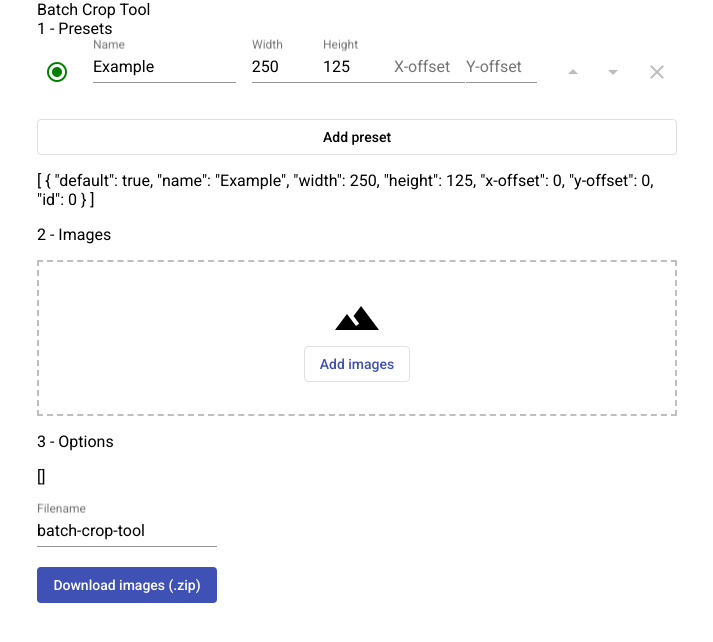
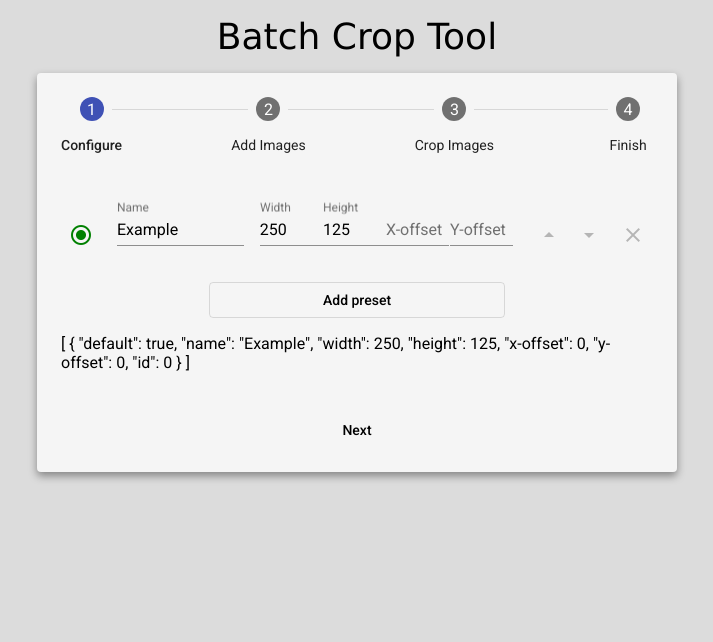
Before and after one commit to f-tsang/batch-crop-tool, an Angular app: page / in a window 1280 px wide. Shown: the top 642 px of the page, without its empty margins (283-996 px from the left). Built offline with nearby package versions, Linux system fonts and the light colour scheme.

Commit message:
Refactor. Added styles.

```diff
--- a/package.json
+++ b/package.json
@@ -21,6 +21,7 @@
     "@angular/platform-browser": "~9.1.9",
     "@angular/platform-browser-dynamic": "~9.1.9",
     "@angular/router": "~9.1.9",
+    "file-saver": "^2.0.2",
     "jszip": "^3.5.0",
     "rxjs": "~6.5.4",
     "tslib": "^1.10.0",
@@ -30,6 +31,7 @@
     "@angular-devkit/build-angular": "~0.901.7",
     "@angular/cli": "~9.1.7",
     "@angular/compiler-cli": "~9.1.9",
+    "@types/file-saver": "^2.0.1",
     "@types/jasmine": "~3.5.0",
     "@types/jasminewd2": "~2.0.3",
     "@types/node": "^12.11.1",
--- a/src/app/app.component.ts
+++ b/src/app/app.component.ts
@@ -1,23 +1,120 @@
-import { Component } from '@angular/core'
+import { Component, OnInit } from '@angular/core'
+import { FormBuilder, FormGroup, Validators } from '@angular/forms'
 
 @Component({
   selector: 'app-root',
   template: `
-    <header>Batch Crop Tool</header>
-    <app-crop-presets></app-crop-presets>
-    <app-image-selector></app-image-selector>
-    <app-image-processor></app-image-processor>
+    <header class="title">Batch Crop Tool</header>
+    <div class="container">
+      <!-- TODO - linear="true" -->
+      <mat-horizontal-stepper labelPosition="bottom" #stepper>
+        <mat-step [stepControl]="firstFormGroup">
+          <form [formGroup]="firstFormGroup" [style.height]="'100%'">
+            <ng-template matStepLabel>Configure</ng-template>
+            <app-crop-presets></app-crop-presets>
+            <input type="hidden" formControlName="firstCtrl" required />
+            <div class="stepper-buttons">
+              <button mat-button matStepperNext>Next</button>
+            </div>
+          </form>
+        </mat-step>
+        <mat-step [stepControl]="secondFormGroup">
+          <form [formGroup]="secondFormGroup">
+            <ng-template matStepLabel>Add Images</ng-template>
+            <app-image-selector-picker #picker></app-image-selector-picker>
+            <input type="hidden" formControlName="secondCtrl" required />
+            <div class="stepper-buttons">
+              <button mat-button matStepperPrevious>Back</button>
+              <button mat-button matStepperNext>Next</button>
+            </div>
+          </form>
+        </mat-step>
+        <mat-step [stepControl]="thirdFormGroup">
+          <form [formGroup]="thirdFormGroup">
+            <ng-template matStepLabel>Crop Images</ng-template>
+            <app-image-selector-viewer
+              #viewer
+              [images]="picker.images"
+              (remove)="picker.remove($event)"
+            ></app-image-selector-viewer>
+            <input type="hidden" formControlName="thirdCtrl" required />
+            <div class="stepper-buttons">
+              <button mat-button matStepperPrevious>Back</button>
+              <button mat-button matStepperNext>Next</button>
+            </div>
+          </form>
+        </mat-step>
+        <mat-step [stepControl]="fourthFormGroup">
+          <form [formGroup]="fourthFormGroup">
+            <ng-template matStepLabel>Finish</ng-template>
+            <app-image-processor
+              [images]="viewer.croppedImages"
+            ></app-image-processor>
+            <input type="hidden" formControlName="fourthCtrl" required />
+            <div class="stepper-buttons">
+              <!-- TODO - Reset to add images -->
+              <button mat-button color="warn">Reset</button>
+              <button mat-button matStepperPrevious>Back</button>
+            </div>
+          </form>
+        </mat-step>
+      </mat-horizontal-stepper>
+    </div>
+    <!-- Overlay -->
     <app-overlay></app-overlay>
   `,
-  // TODO - Section colours: blue, pink, light gray, dark gray
   styles: [
     `
       :host {
         display: grid;
         grid-auto-columns: 40rem;
+        grid-auto-rows: max-content;
         justify-content: center;
+        height: 100%;
+        background: gainsboro;
+        overflow: auto;
+      }
+      .title {
+        margin-top: 16px;
+        text-align: center;
+        font-size: 36px;
+        font-family: 'Lucida Sans Unicode', 'Lucida Grande', sans-serif;
+      }
+      .container {
+        margin: 16px 0;
+        overflow: hidden;
+        box-shadow: 0px 4px 8px 0px rgba(0, 0, 0, 0.4);
+        border-radius: 4px;
+        background: whitesmoke;
+      }
+      .stepper-buttons {
+        margin-top: 24px;
+        display: grid;
+        grid-auto-flow: column;
       }
     `
   ]
 })
-export class AppComponent {}
+export class AppComponent implements OnInit {
+  // TODO - Link components with the form groups
+  firstFormGroup: FormGroup
+  secondFormGroup: FormGroup
+  thirdFormGroup: FormGroup
+  fourthFormGroup: FormGroup
+
+  constructor(private formBuilder: FormBuilder) {}
+  ngOnInit() {
+    this.firstFormGroup = this.formBuilder.group({
+      firstCtrl: ['', Validators.compose([Validators.required])]
+    })
+    this.secondFormGroup = this.formBuilder.group({
+      secondCtrl: ''
+    })
+    this.thirdFormGroup = this.formBuilder.group({
+      thirdCtrl: ''
+    })
+    this.fourthFormGroup = this.formBuilder.group({
+      fourthCtrl: ''
+    })
+  }
+}
--- a/src/app/core/image-preset.service.ts
+++ b/src/app/core/image-preset.service.ts
@@ -20,6 +20,9 @@ export class CropPreset {
   }
 }
 
+/**
+ * TODO - R/W from IDB
+ */
 @Injectable({
   providedIn: 'root'
 })
--- a/src/app/crop-presets/crop-presets.component.ts
+++ b/src/app/crop-presets/crop-presets.component.ts
@@ -7,7 +7,6 @@ export const cropDimensions = ['width', 'height', 'x-offset', 'y-offset']
 @Component({
   selector: 'app-crop-presets',
   template: `
-    <header>1 - Presets</header>
     <div class="preset-list">
       <div
         class="preset-option"
@@ -26,12 +25,16 @@ export const cropDimensions = ['width', 'height', 'x-offset', 'y-offset']
           mat-icon-button
         >
           <ng-container
-            *ngIf="preset['default']; then defaultPreset; else altPreset"
+            *ngIf="
+              preset['default'];
+              then presetIsDefault;
+              else presetNotDefault
+            "
           ></ng-container>
-          <ng-template #defaultPreset>
+          <ng-template #presetIsDefault>
             <mat-icon>radio_button_checked</mat-icon>
           </ng-template>
-          <ng-template #altPreset>
+          <ng-template #presetNotDefault>
             <mat-icon>radio_button_unchecked</mat-icon>
           </ng-template>
         </button>
@@ -48,6 +51,7 @@ export const cropDimensions = ['width', 'height', 'x-offset', 'y-offset']
             <mat-label>{{ cropDim | titlecase }}</mat-label>
             <input
               type="number"
+              [min]="cropDim === 'height' || cropDim === 'width' ? 1 : 0"
               [value]="preset[cropDim] || ''"
               (change)="updateCropDimension(cropDim, $event.target.value, i)"
               matInput
@@ -89,16 +93,20 @@ export const cropDimensions = ['width', 'height', 'x-offset', 'y-offset']
     >
       Add preset
     </button>
-    <p>{{ imagePreset.presets | async | json }}</p>
+
+    <p [style.grid-area]="'c'">{{ imagePreset.presets | async | json }}</p>
   `,
   styles: [
     `
       :host {
         display: grid;
-        grid-auto-columns: auto;
-        max-width: 40rem;
+        grid-template:
+          'a a a' auto
+          '. b .' auto
+          'c c c' auto / 0.25fr 0.5fr 0.25fr;
       }
       .preset-list {
+        grid-area: a;
         display: flex;
         flex-flow: column nowrap;
       }
@@ -119,6 +127,7 @@ export const cropDimensions = ['width', 'height', 'x-offset', 'y-offset']
         gap: 0.25rem;
       }
       .preset-button {
+        grid-area: b;
         margin-top: 1rem;
       }
       .close-button:hover:not(:disabled) {
@@ -136,6 +145,12 @@ export class CropPresetsComponent {
   }
 
   updateCropDimension(key: string, value: string, index: number) {
-    this.imagePreset.updatePreset(key, Number(value), index)
+    let validValue = Number(value)
+    if ((key === 'height' || key === 'width') && validValue < 1) {
+      validValue = 1
+    } else if (validValue < 0) {
+      validValue = 0
+    }
+    this.imagePreset.updatePreset(key, validValue, index)
   }
 }
--- a/src/app/image-processor/image-processor.component.ts
+++ b/src/app/image-processor/image-processor.component.ts
@@ -4,9 +4,9 @@ import * as JSZip from 'jszip'
 import { Observable } from 'rxjs'
 import { mergeAll, mergeMap, reduce, take } from 'rxjs/operators'
 
-/**
- * TODO - ...
- */
+const defaultFilename = 'batch-crop-tool'
+const defaultExtension = '.zip'
+
 @Component({
   selector: 'app-image-processor',
   template: `
@@ -22,8 +22,8 @@ import { mergeAll, mergeMap, reduce, take } from 'rxjs/operators'
     `
       :host {
         display: grid;
-        grid-auto-flow: row;
-        justify-content: left;
+        grid-auto-columns: minmax(max-content, 0.5fr);
+        justify-content: center;
       }
       header {
         margin-bottom: 1rem;
@@ -34,11 +34,13 @@ import { mergeAll, mergeMap, reduce, take } from 'rxjs/operators'
 export class ImageProcessorComponent {
   @Input()
   images: Observable<string[]>
-  filename = this.defaultFilename
-  extension = '.zip'
+  @Input()
+  filename = defaultFilename
+  @Input()
+  extension = defaultExtension
 
   downloadZippedImages() {
-    const filename = this.filename === '' ? this.defaultFilename : this.filename
+    const filename = this.filename === '' ? defaultFilename : this.filename
     const addImageToZip = (zipFile: JSZip, image: string, index: number) => {
       const base64Image = image.split(',')[1]
       zipFile.file(`${index}.png`, base64Image, { base64: true })
@@ -51,10 +53,6 @@ export class ImageProcessorComponent {
         reduce(addImageToZip, new JSZip()),
         mergeMap(zipFile => zipFile.generateAsync({ type: 'blob' }))
       )
-      .subscribe(zipFile => saveAs(zipFile, `${filename}${this.extension}`))
-  }
-
-  get defaultFilename() {
-    return 'batch-crop-tool'
+      .subscribe(blob => saveAs(blob, `${filename}${this.extension}`))
   }
 }
--- a/src/app/image-selector/image-selector-picker/image-selector-picker.component.ts
+++ b/src/app/image-selector/image-selector-picker/image-selector-picker.component.ts
@@ -35,7 +35,7 @@ import {
       multiple
       [style.display]="'none'"
     />
-    <button color="primary" (click)="input.click()" mat-stroked-button>
+    <button color="primary" (click)="input.click()" mat-flat-button>
       Add images
     </button>
   `,
--- a/src/app/image-selector/image-selector-viewer/image-selector-viewer.component.scss
+++ b/src/app/image-selector/image-selector-viewer/image-selector-viewer.component.scss
@@ -1,3 +1,8 @@
+:host {
+  display: grid;
+  grid-auto-flow: row;
+  gap: 0.5rem;
+}
 .grid {
   display: grid;
   gap: 0.25rem;
--- a/src/app/image-selector/image-selector-viewer/image-selector-viewer.component.ts
+++ b/src/app/image-selector/image-selector-viewer/image-selector-viewer.component.ts
@@ -43,9 +43,8 @@ import { ImageService } from 'src/app/core/image.service'
 import { OverlayService } from 'src/app/core/overlay.service'
 
 /**
- * TODO
- *  - Rename as FixFormFieldDirective [fixFormField]
- *  - Move to a shared folder.
+ * TBD: ...
+ * TBD: Rename as FixFormFieldDirective [fixFormField].
  */
 @Directive({
   selector: '[appFix]'
@@ -60,7 +59,7 @@ export class FixDirective implements AfterViewInit {
   }
 }
 
-/** TBD */
+/** TBD: ... */
 @Directive({
   selector: '[appResizable]'
 })
@@ -87,7 +86,26 @@ export class ResizableDirective {
 @Component({
   selector: 'app-image-selector-viewer',
   template: `
-    <header>3 - Options</header>
+    <div
+      [style]="{
+        display: 'flex',
+        'justify-content': 'center',
+        'align-items': 'center'
+      }"
+    >
+      <mat-icon>view_column</mat-icon>
+      <span class="cdk-visually-hidden">Number of columns</span>
+      <mat-slider
+        color="primary"
+        thumbLabel="true"
+        tickInterval="1"
+        min="1"
+        max="5"
+        [style]
+        [value]="columns"
+        (valueChange)="updateColumns($event)"
+      ></mat-slider>
+    </div>
     <div class="grid" [style.grid-template-columns]="gridColumnStyle">
       <div
         #card
@@ -181,9 +199,7 @@ export class ImageSelectorViewerComponent
     this.initializeCroppedImages()
   }
   ngAfterViewInit() {
-    if (this.el?.nativeElement?.clientWidth) {
-      this.imageWidth = `${this.el.nativeElement.clientWidth / this.columns}px`
-    }
+    this.updateImageWidth()
   }
   ngOnDestroy() {
     this?.defaultPresetSub.unsubscribe()
@@ -193,6 +209,15 @@ export class ImageSelectorViewerComponent
     return item
   }
 
+  updateColumns(columns: number) {
+    this.columns = columns
+    this.updateImageWidth()
+  }
+  updateImageWidth() {
+    if (this.el?.nativeElement?.clientWidth) {
+      this.imageWidth = `${this.el.nativeElement.clientWidth / this.columns}px`
+    }
+  }
   updateSelectedPresets(value: number, index: number) {
     this.selectedPresets
       .pipe(
@@ -235,7 +260,7 @@ export class ImageSelectorViewerComponent
   }
 
   get gridColumnStyle() {
-    return `repeat(${this.columns}, max-content)`
+    return `repeat(${this.columns}, 1fr)`
   }
 
   private initializeSelectedPresets() {
--- a/src/app/image-selector/image-selector.component.ts
+++ /dev/null
@@ -1,33 +0,0 @@
-import { Component, ViewChild } from '@angular/core'
-
-import {
-  ImageSelectorViewerComponent
-} from './image-selector-viewer/image-selector-viewer.component'
-
-@Component({
-  selector: 'app-image-selector',
-  template: `
-    <header>2 - Images</header>
-    <app-image-selector-picker #picker></app-image-selector-picker>
-    <app-image-selector-viewer
-      [images]="picker.images"
-      (remove)="picker.remove($event)"
-    ></app-image-selector-viewer>
-  `,
-  styles: [
-    `
-      :host {
-        display: grid;
-        gap: 1rem;
-      }
-    `
-  ]
-})
-export class ImageSelectorComponent {
-  @ViewChild(ImageSelectorViewerComponent, { static: true })
-  private viewer: ImageSelectorViewerComponent
-
-  get croppedImages() {
-    return this.viewer.croppedImages
-  }
-}
--- a/src/styles.scss
+++ b/src/styles.scss
@@ -8,3 +8,11 @@ body {
   margin: 0;
   font-family: Roboto, "Helvetica Neue", sans-serif;
 }
+
+.mat-stepper-horizontal,
+.mat-stepper-vertical {
+  background: none;
+}
+.mat-horizontal-content-container {
+  padding-top: 24px !important; // Override mat-stepper styles
+}
```
Also changed, not shown: src/app/app.module.ts (+9 -0 lines), src/app/image-selector/image-selector.module.ts (+9 -8 lines), 2 other files (tests, documents, lock files or other folders).
